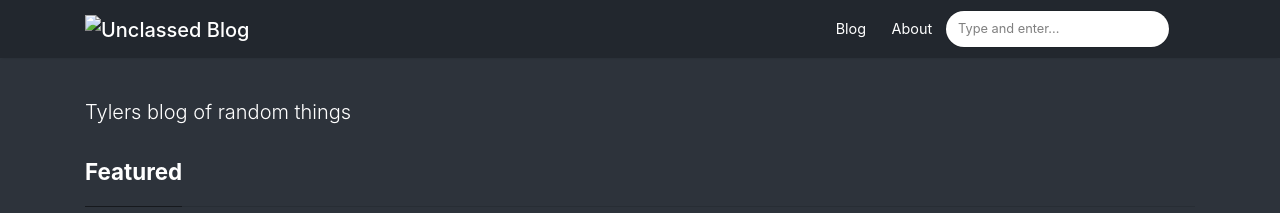
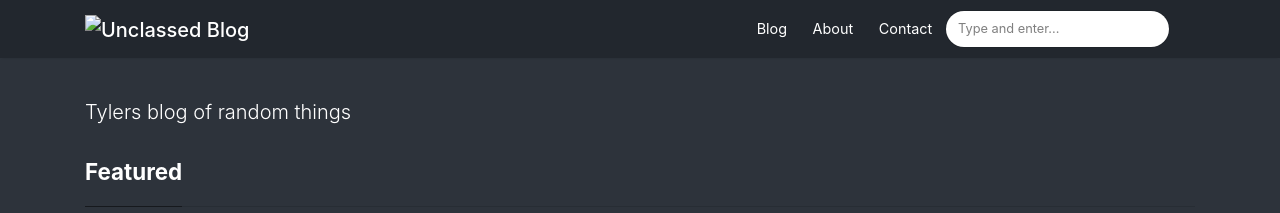
Before and after one commit to UnclassedPenguin/unclassedpenguin.github.io, a Jekyll site: the page built from index.html, in a window 1280 px wide. Shown: the top 213 px of the page. Built offline with Jekyll 4.4.1, drawn with Linux system fonts in a browser that asks for light colours; nearby versions of some CDN libraries; the list of posts is cut into pages by our own code; grey boxes are pictures that could not be loaded.

Commit message:
add discussion for contact

```diff
--- a/_layouts/default.html
+++ b/_layouts/default.html
@@ -74,6 +74,11 @@
                 <li class="nav-item">
                 <a class="nav-link" href="{{ site.baseurl }}/about">About</a>
                 </li>
+
+                <li class="nav-item">
+                <a class="nav-link" href="https://github.com/UnclassedPenguin/UnclassedPenguin/discussions">Contact</a>
+                </li>
+
 
 
                 {% include search-lunr.html %}
```
